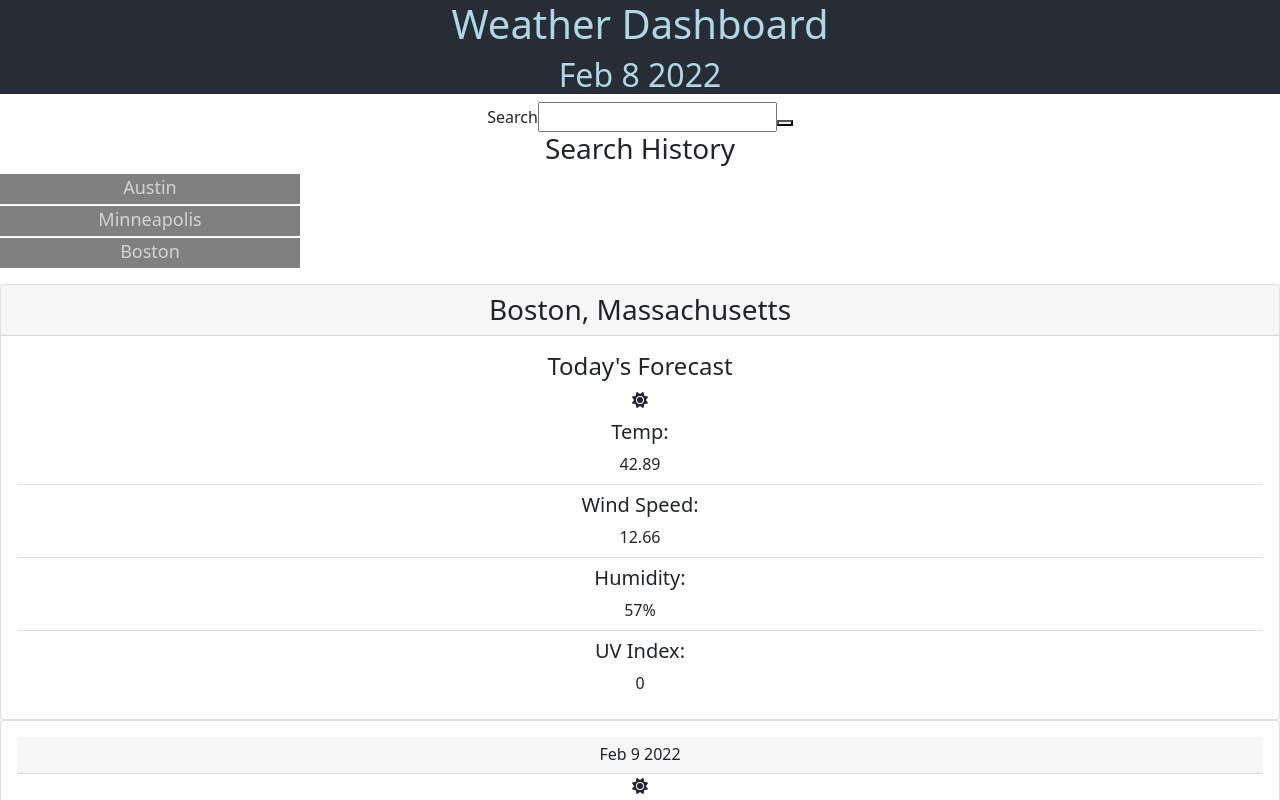
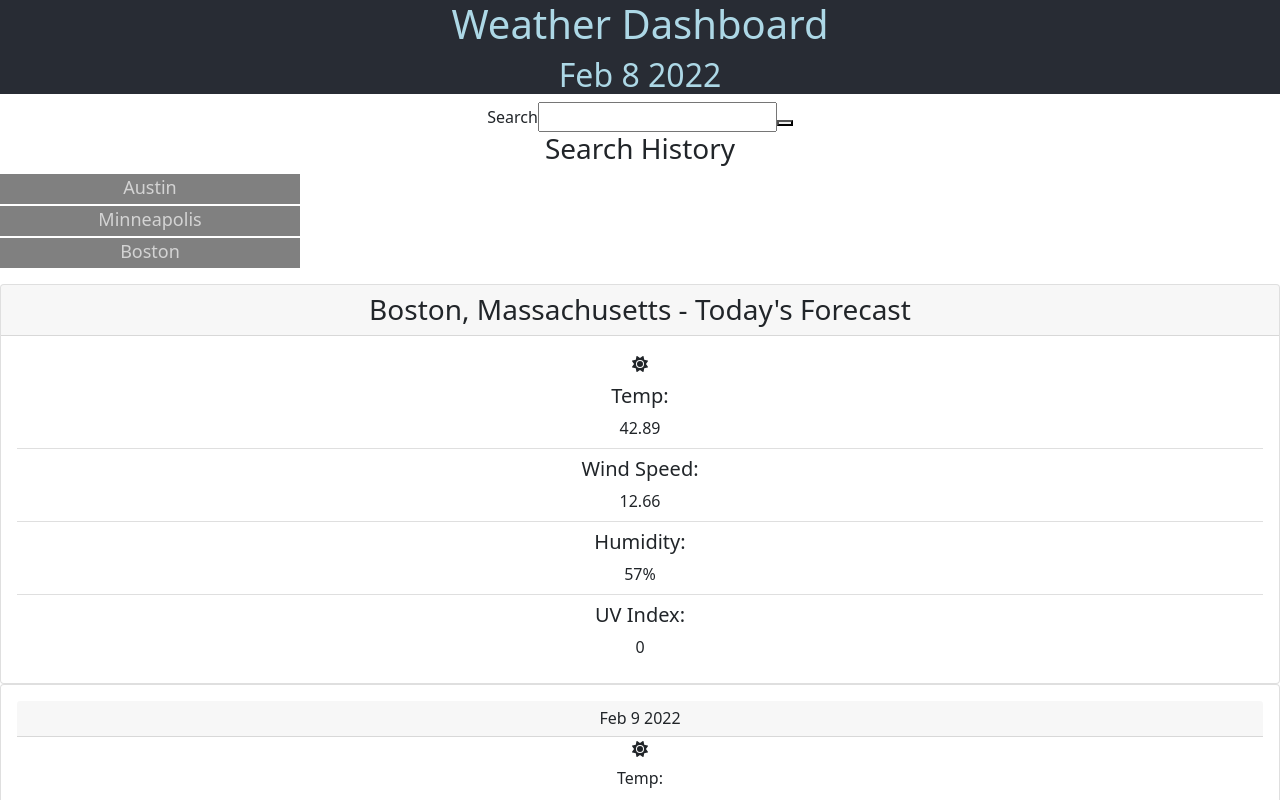
Before and after one commit to blondfro/weather-app, a React (Create React App) app: page / in a window 1280 px wide. Shown: the top 800 px of the page. Built offline with nearby package versions, Linux system fonts and the light colour scheme.

Commit message:
tweaked the day forecast and the forecast card.

```diff
--- a/src/Forecast/DayForecast.js
+++ b/src/Forecast/DayForecast.js
@@ -6,7 +6,7 @@ function DayForecast({location, forecast}) {
     return (
         <div className="card">
             <h3 id="city-name" className="card-header">
-                {location.name}, {location.state}
+                {location.name}, {location.state} - Today's Forecast
             </h3>
             <ForecastCard isDaily={false} forecast={forecast} />
         </div>
--- a/src/Forecast/ForecastCard.js
+++ b/src/Forecast/ForecastCard.js
@@ -4,9 +4,9 @@ import { FontAwesomeIcon } from "@fortawesome/react-fontawesome";
 function ForecastCard({isDaily, forecast, date=""}) {
     return (
             <div className="card-body">
-                {!isDaily
-                    ? <h4 id="todays-date" className="card-title">Today's Forecast</h4>
-                    : <h6 className="card-header">{date}</h6>
+                {isDaily
+                    ? <h6 className="card-header">{date}</h6>
+                    : null
                 }
 
                 <FontAwesomeIcon icon="sun" />
```
